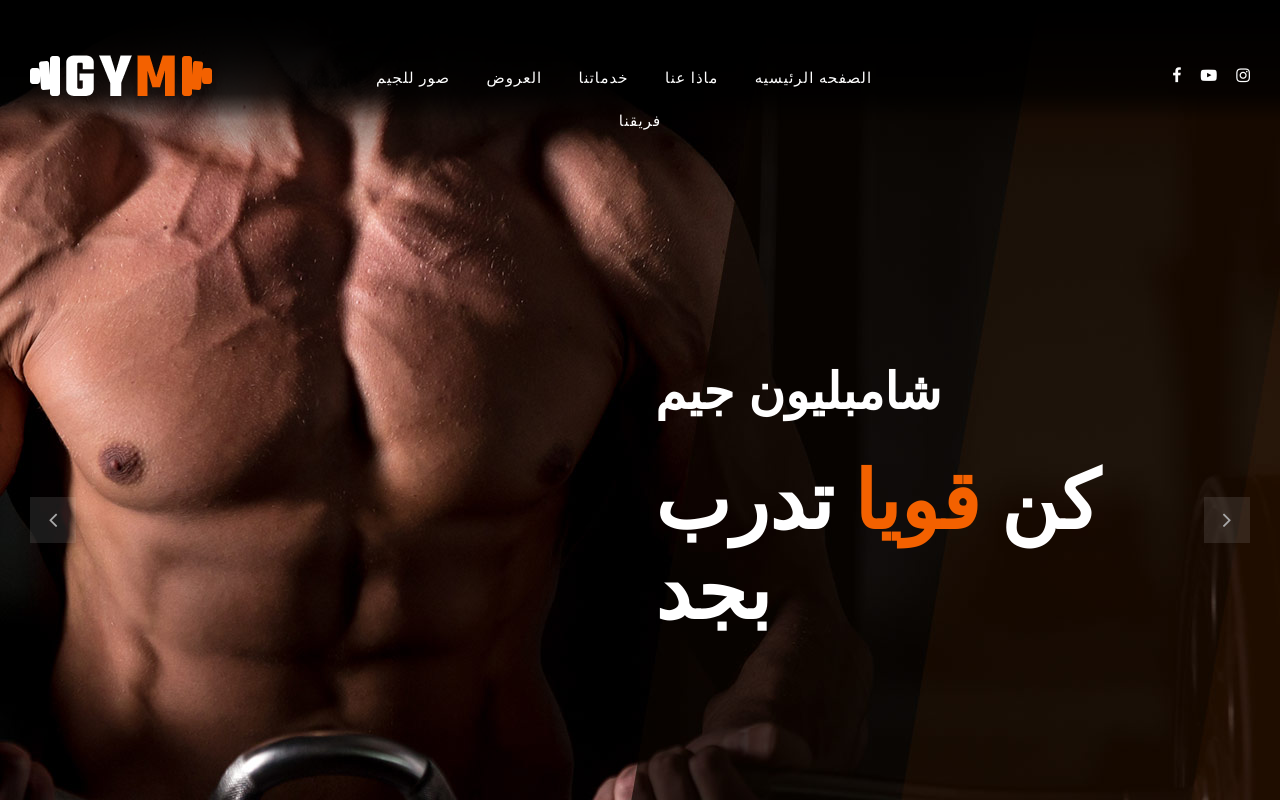
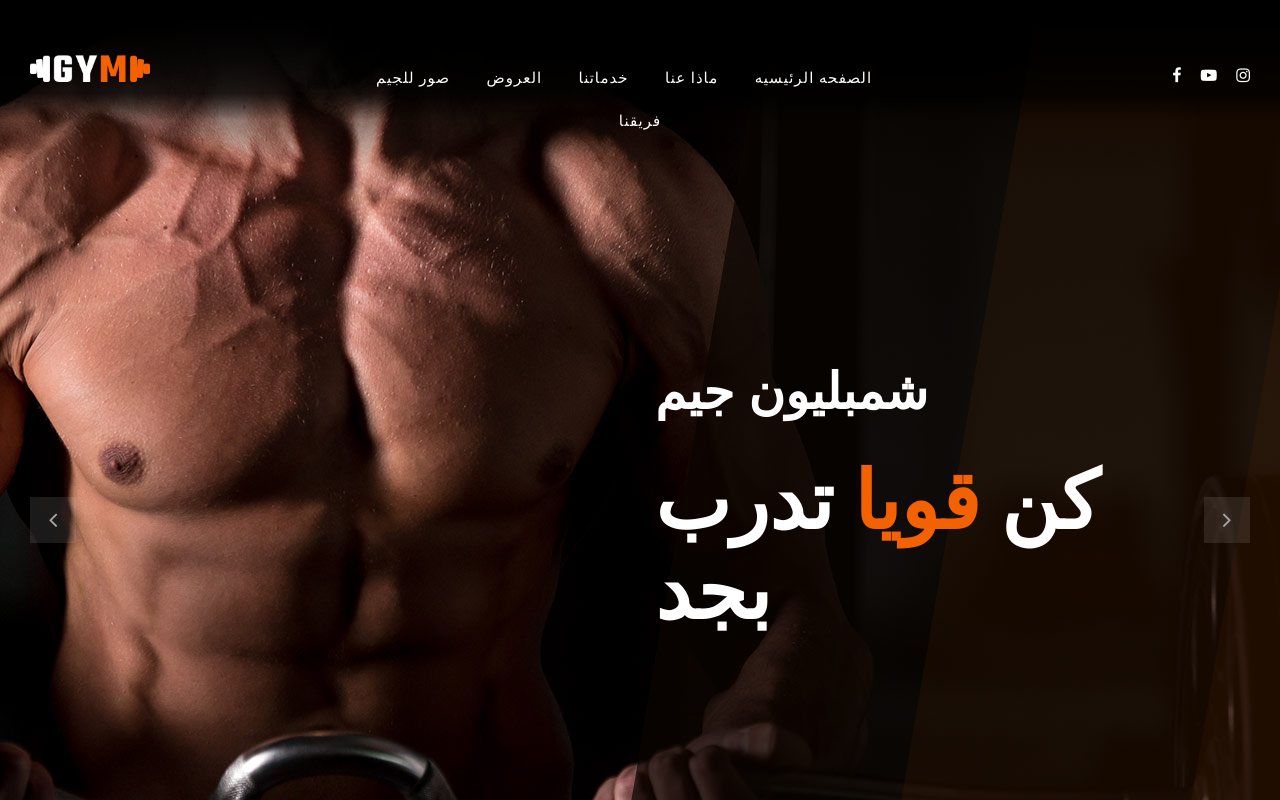
Before and after one commit to champolllion/gym, a website: page index.html in a window 1280 px wide. Drawn offline with nearby package versions, Linux system fonts and the light colour scheme; a web font is replaced by a local one.

Commit message:
update name

```diff
--- a/css/style.css
+++ b/css/style.css
@@ -47,12 +47,10 @@ html, body {
   max-width: 100%;
 }
 
-html,
-body {
+html,body {
 	height: 100%;
 	font-family: "Muli", sans-serif;
 	-webkit-font-smoothing: antialiased;
-	font-smoothing: antialiased;
 	/* text-align: right; */
 	scroll-behavior: smooth;
 }
--- a/index.html
+++ b/index.html
@@ -39,7 +39,7 @@
         <!-- <div class="canvas-search search-switch">
             <i class="fa fa-search"></i>
         </div> -->
-        <nav class="canvas-menu mobile-menu">
+        <nav class="canvas-menu mobile-menu" >
             <ul>
                 <li><a href="#hero" >الصفحه الرئيسيه</a></li>
                 <li><a href="#about" >ماذا عنا</a></li>
@@ -73,12 +73,12 @@
     <!-- Header Section Begin -->
     <header class="header-section" style="position: fixed; margin-bottom: 20px; height: 15%;background: #000000;
 background: linear-gradient(180deg, rgba(0, 0, 0, 1) 0%, rgba(0, 0, 0, 0.7) 78%, rgba(250, 250, 250, 0) 100%);">
-        <div class="container-fluid" style="margin-bottom:20px;">
+        <div class="container-fluid" style="margin-bottom:10px;">
             <div class="row">
                 <div class="col-lg-3">
                     <div class="logo">
                         <a href="./index.html">
-                            <img src="img/logo.png" alt="" >
+                            <img src="img/logo.png" width="120" alt="" >
                         </a>
                     </div>
                 </div>
@@ -123,7 +123,7 @@ background: linear-gradient(180deg, rgba(0, 0, 0, 1) 0%, rgba(0, 0, 0, 0.7) 78%,
                     <div class="row">
                         <div class="col-lg-6 offset-lg-6">
                             <div class="hi-text" >
-                                <span style="font-size:50px; letter-spacing: normal;">شامبليون جيم</span>
+                                <span style="font-size:50px; letter-spacing: normal;">شمبليون جيم</span>
                                 <h1>كن <strong>قويا</strong> تدرب بجد</h1>
                                 <!-- <a href="#" class="primary-btn">اضغط هنا</a> -->
                             </div>
@@ -136,7 +136,7 @@ background: linear-gradient(180deg, rgba(0, 0, 0, 1) 0%, rgba(0, 0, 0, 0.7) 78%,
                     <div class="row">
                         <div class="col-lg-6 offset-lg-6">
                             <div class="hi-text">
-                                <span style="font-size:50px; letter-spacing: normal;">شامبليون جيم</span>
+                                <span style="font-size:50px; letter-spacing: normal;">شمبليون جيم</span>
                                 <h1>كن <strong>قويا</strong> تدرب بجد</h1>
                                 <!-- <a href="#" class="primary-btn">اضغط هنا</a> -->
                             </div>
@@ -420,7 +420,7 @@ background: linear-gradient(180deg, rgba(0, 0, 0, 1) 0%, rgba(0, 0, 0, 0.7) 78%,
                         </div>
                     </div> -->
 
-            <div class="col-lg-5 mb-4 mx-auto">
+            <div class="col-lg-4 mb-4 mx-auto">
                 <div class="ts-item set-bg">
                     <img src="img/team/احمد-الشمبلي.jpg" alt="صوره كابتن الجيم">
                     <div class="ts_text">
@@ -501,7 +501,7 @@ background: linear-gradient(180deg, rgba(0, 0, 0, 1) 0%, rgba(0, 0, 0, 0.7) 78%,
                 <div class="col-md-4">
                     <div class="gt-text email">
                         <i class="fa fa-envelope"></i>
-                        <p>Support.gymcenter@gmail.com</p>
+                        <a href="mailto:ahmedelshambaly07@gmail.com"><p>ahmedelshambaly07@gmail.com</p></a>
                     </div>
                 </div>
             </div>
```
